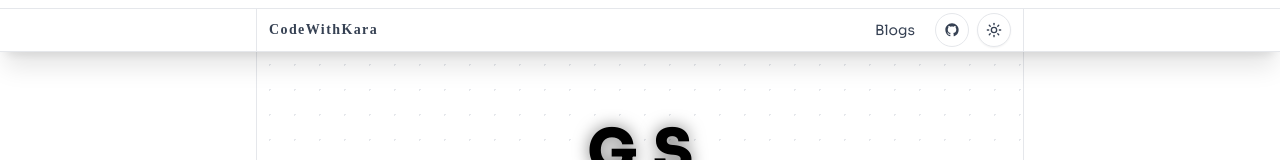
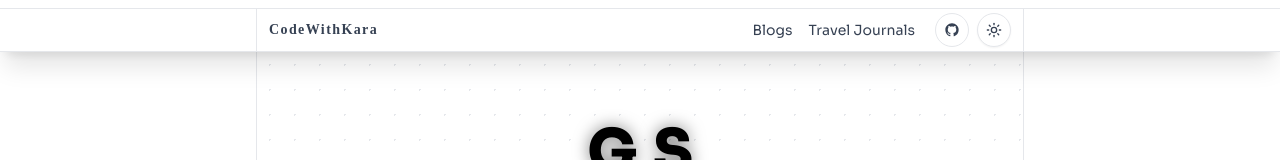
Before and after one commit to GauravSinghdev/portfolio-2025, a Next.js app: page / in a window 1280 px wide. Shown: the top 160 px of the page. Built offline with nearby package versions, Linux system fonts and the light colour scheme.

Commit message:
adding karavan proj

```diff
--- a/components/shared/Appbar.tsx
+++ b/components/shared/Appbar.tsx
@@ -29,6 +29,9 @@ export default function Appbar() {
               target="_blank"
             >
               Blogs
+            </Link>
+            <Link href={"https://karavaan.codewithkara.com/"} target="_blank">
+              Travel Journals
             </Link>
             {/* <Link href={"/reviews"}>Reviews</Link> */}
           </div>
@@ -77,11 +80,7 @@ export default function Appbar() {
             >
               Blogs
             </Link>
-            <Link
-              className="w-full p-2"
-              href={"/reviews"}
-              onClick={toggleMenu}
-            >
+            <Link className="w-full p-2" href={"/reviews"} onClick={toggleMenu}>
               Reviews
             </Link>
           </div>
```
